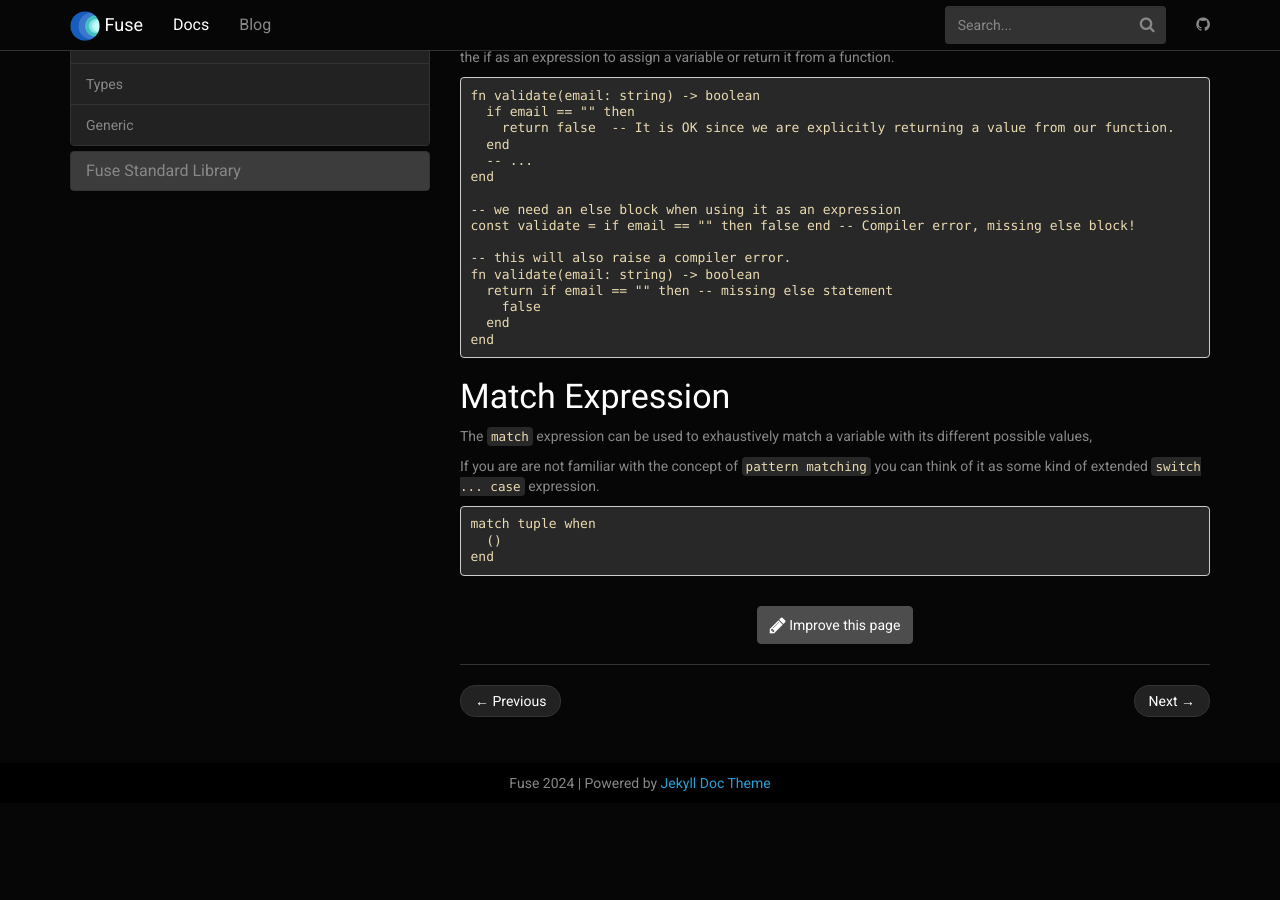
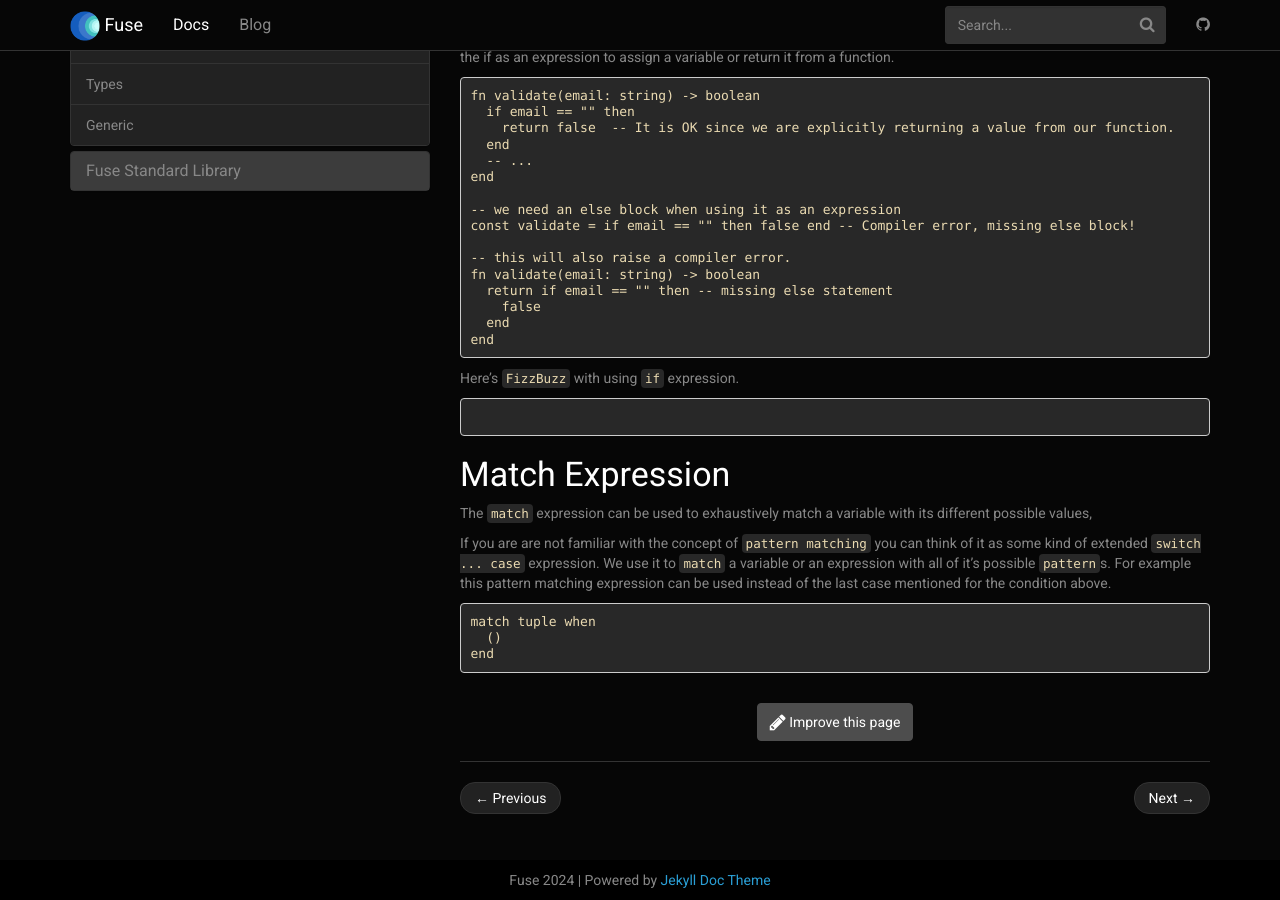
Before and after one commit to fuse-lang/fuse-lang.github.io, a Jekyll site: the page built from _docs/basics/08-control-flow.md, in a window 1280 px wide and 900 px high, scrolled down 705 px. Built offline with Jekyll 4.4.1, drawn with Linux system fonts in a browser that asks for light colours; before the commit the page ends 1508 px from its top, so only the background shows below that.

Commit message:
rename control flow page.

````diff
--- a/_docs/basics/07-control-flow.md
+++ b/_docs/basics/08-control-flow.md
@@ -57,11 +57,17 @@ fn validate(email: string) -> boolean
 end
 ```
 
+Here's `FizzBuzz` with using `if` expression.
+
+```fuse
+```
+
 ### Match Expression
 
 The `match` expression can be used to exhaustively match a variable with its different possible values,
 
 If you are are not familiar with the concept of `pattern matching` you can think of it as some kind of extended `switch ... case` expression.
+We use it to `match` a variable or an expression with all of it's possible `pattern`s. For example this pattern matching expression can be used instead of the last case mentioned for the condition above.
 
 ```fuse
 match tuple when
````
